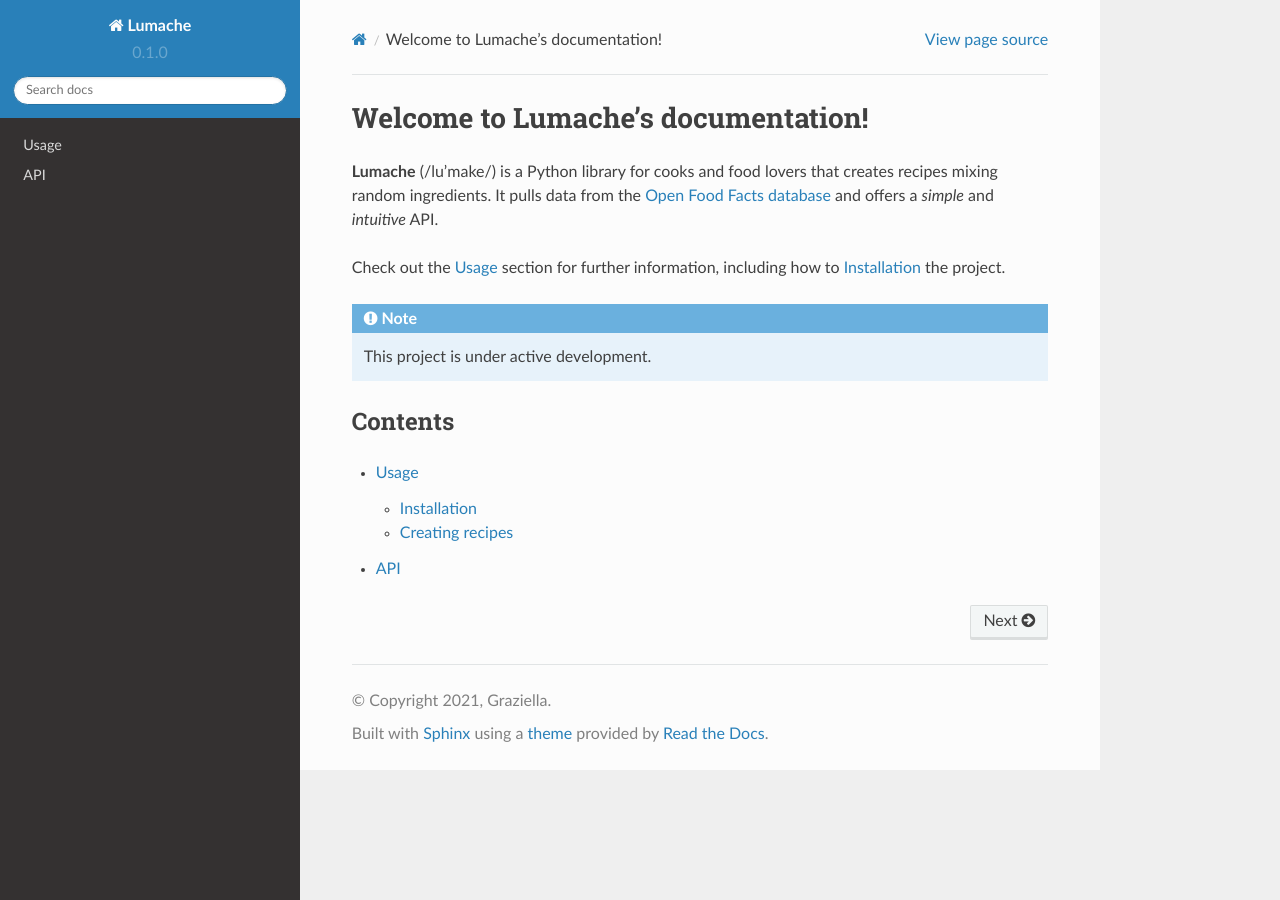
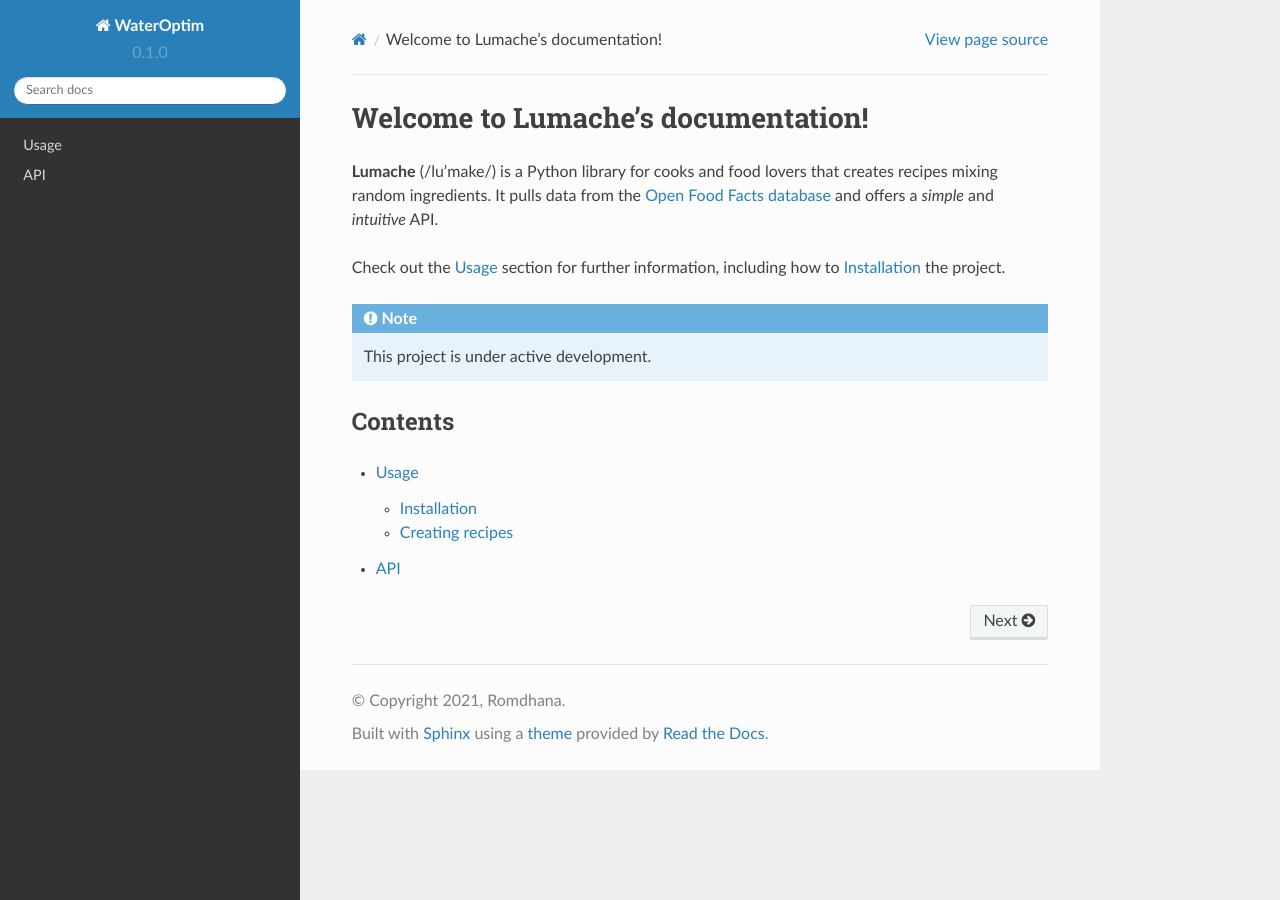
Before and after one commit to ROMDHANA/WaterOptim, a Sphinx documentation site: the page built from docs/source/index.rst, in a window 1280 px wide. Built offline with Sphinx 7.4.7 and the Read the Docs theme 2.0.0, drawn with Linux system fonts in a browser that asks for light colours.

Commit message:
Update conf.py

```diff
--- a/docs/source/conf.py
+++ b/docs/source/conf.py
@@ -2,9 +2,9 @@
 
 # -- Project information
 
-project = 'Lumache'
-copyright = '2021, Graziella'
-author = 'Graziella'
+project = 'WaterOptim'
+copyright = '2021, Romdhana'
+author = 'Romdhana'
 
 release = '0.1'
 version = '0.1.0'
```
